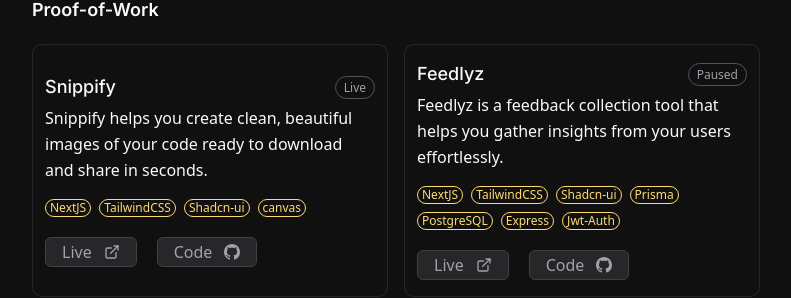
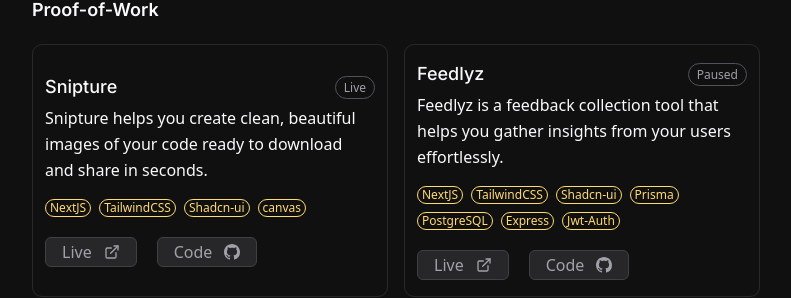
Before and after one commit to hiarun01/my-portfolio, a Next.js app: page / in a window 1280 px wide. Shown: the part 480-778 px from the top of the page, without its empty margins (244-1035 px from the left). Built offline with nearby package versions, Linux system fonts and the light colour scheme.

Commit message:
update project name

```diff
--- a/components/Data/ProjectsData.ts
+++ b/components/Data/ProjectsData.ts
@@ -13,12 +13,12 @@ export type Project = {
 export const personalProjects: Project[] = [
   {
     id: 1,
-    title: "Snippify",
+    title: "Snipture",
     description:
-      "Snippify helps you create clean, beautiful images of your code ready to download and share in seconds.",
+      "Snipture helps you create clean, beautiful images of your code ready to download and share in seconds.",
     techStack: ["NextJS", "TailwindCSS", "Shadcn-ui", "canvas"],
-    github: "https://github.com/hiarun02/Snippify",
-    live: "https://snippify.hiarun.me/",
+    github: "https://github.com/hiarun02/Sniputre",
+    live: "https://snipture.hiarun.me/",
     image: "",
     category: "",
     status: "Live",
```
